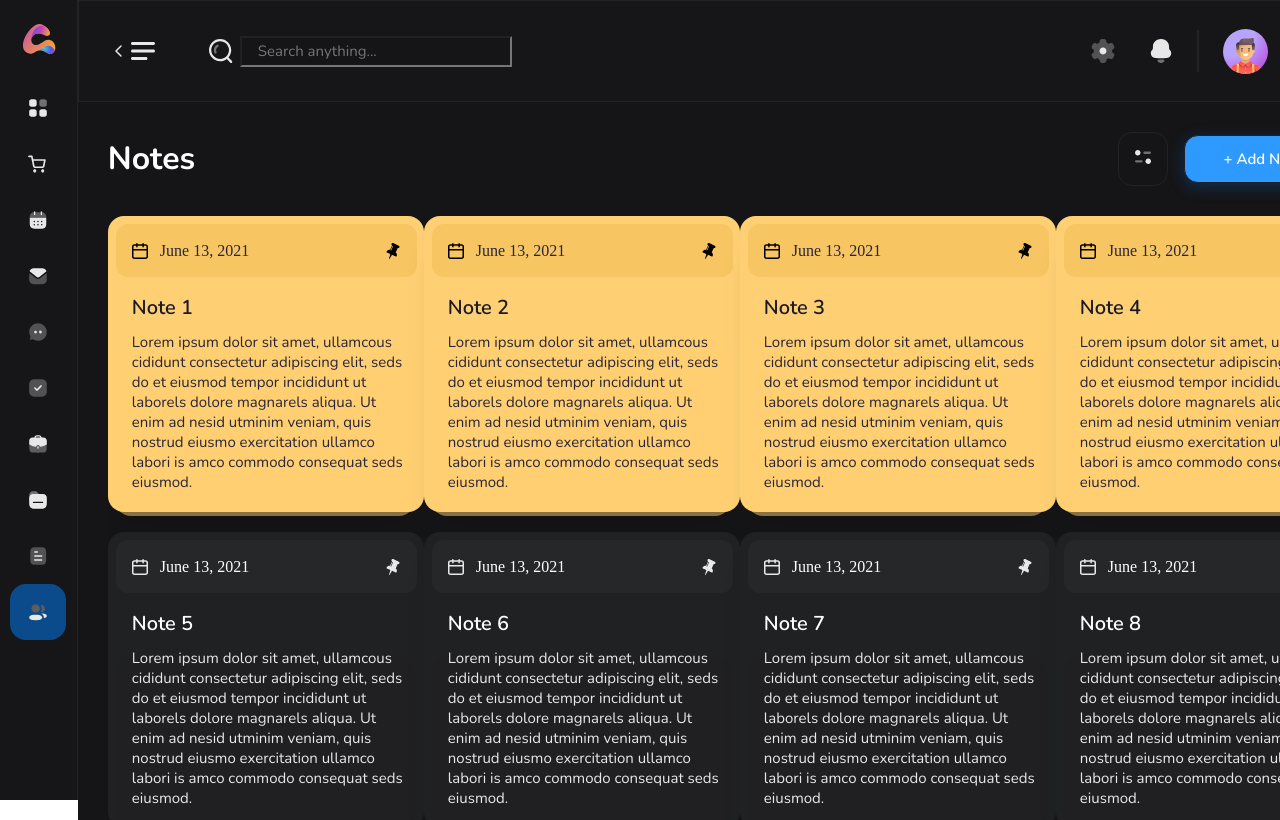
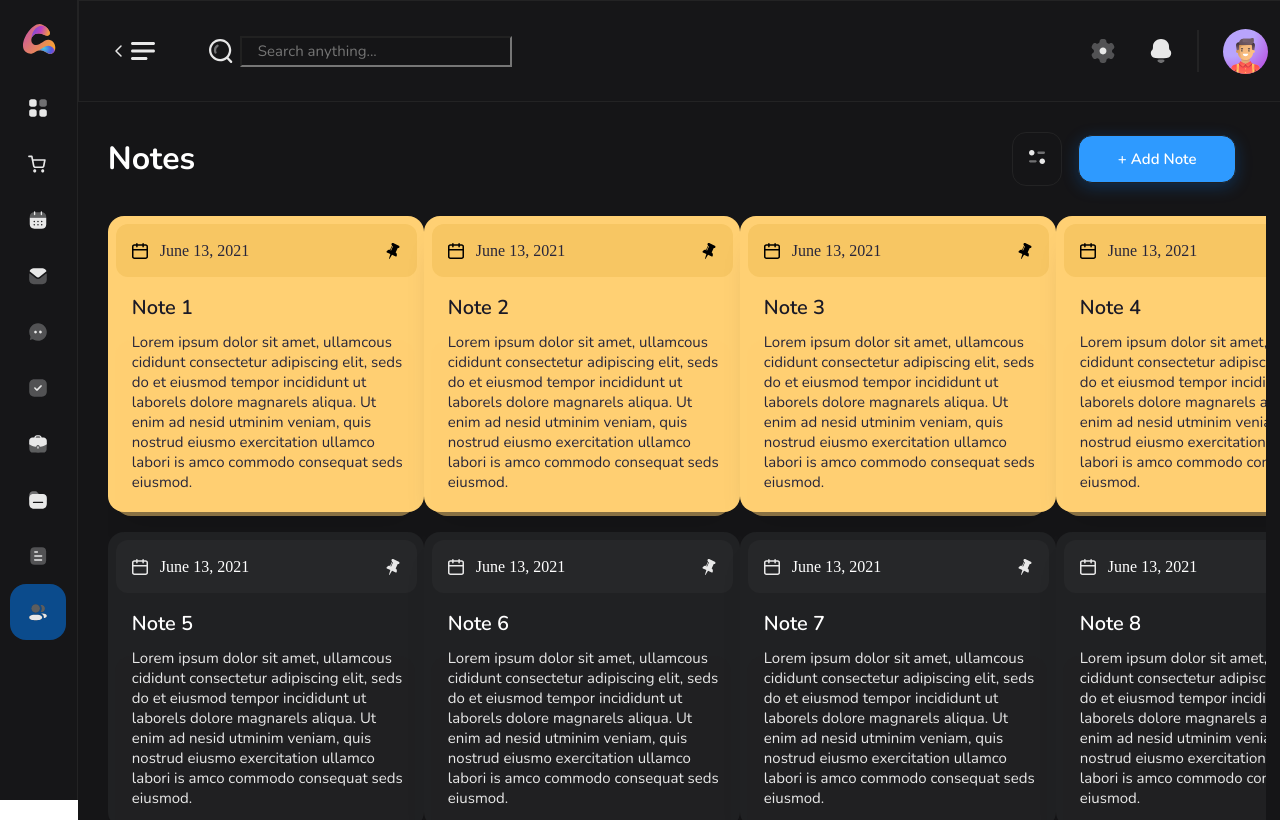
Before and after one commit to cconner57/Next-Alpha, a Next.js app: page /notes in a window 1280 px wide. Built offline with nearby package versions, Linux system fonts and the light colour scheme.

Commit message:
consolidated styles

```diff
--- a/src/components/Contact/ContactCard.tsx
+++ b/src/components/Contact/ContactCard.tsx
@@ -1,4 +1,4 @@
-import styles from "@/styles/Contact.module.scss";
+import styles from "@/styles/Contacts.module.scss";
 import Image from "next/image";
 import { avatar1_40 } from "../../../public/Avatars";
 import {
--- a/src/components/Contact/ContactDetail.tsx
+++ b/src/components/Contact/ContactDetail.tsx
@@ -1,4 +1,4 @@
-import styles from "@/styles/Contact.module.scss";
+import styles from "@/styles/Contacts.module.scss";
 import Image from "next/image";
 import { ContactDetailProps } from "../../types/contact";
 
--- a/src/components/Contact/ContactGrid.tsx
+++ b/src/components/Contact/ContactGrid.tsx
@@ -1,4 +1,4 @@
-import styles from "@/styles/Contact.module.scss";
+import styles from "@/styles/Contacts.module.scss";
 import Image from "next/image";
 import { avatar1_150 } from "../../../public/Avatars";
 import { more2 } from "../../../public/Icons";
--- a/src/components/Notes/NoteItem.tsx
+++ b/src/components/Notes/NoteItem.tsx
@@ -2,7 +2,7 @@ import Image from "next/image";
 import { useState } from "react";
 import { calendar, pushpin } from "../../../public/Icons";
 import { NoteItemProps } from "@/types/notes";
-import styles from "../../styles/Note.module.scss";
+import styles from "../../styles/Notes.module.scss";
 
 export const NoteItem = ({
 	note: { date, pinned, title, content },
--- a/src/components/Notes/ViewNote.tsx
+++ b/src/components/Notes/ViewNote.tsx
@@ -1,4 +1,4 @@
-import styles from "../../styles/Note.module.scss";
+import styles from "../../styles/Notes.module.scss";
 import Image from "next/image";
 import {
 	alignLeft,
--- a/src/pages/notes.tsx
+++ b/src/pages/notes.tsx
@@ -1,14 +1,19 @@
 import { Button } from "@/components/Common/Button";
 import { Modal } from "@/components/Common/Modal";
 import { NoteItem, ViewNote } from "@/components/Notes";
+import { Note, NoteModal } from "@/types/notes";
 import Image from "next/image";
 import { useState } from "react";
 import { filter3 } from "../../public/Icons";
-import { Note } from "@/types/notes";
-import { notesData } from "../data/notes"
+import { notesData } from "../data/notes";
+import styles from "../styles/Notes.module.scss";
 
 const Notes = () => {
-	const [openModal, setOpenModal] = useState<boolean>(false);
+	const [openModal, setOpenModal] = useState<NoteModal>({
+		viewNote: false,
+		addNote: false,
+		editNote: false,
+	});
 	const [notes, setNotes] = useState<Note[]>(notesData);
 	const [selectedNote, setSelectedNote] = useState<Note>({
 		content: "",
@@ -19,69 +24,43 @@ const Notes = () => {
 	});
 
 	const deleteNote = (note: Note) => {
-		console.log("deleted note");
 		setNotes(notes.filter((item) => item.id !== note.id));
-		setOpenModal(false);
+		setOpenModal((prevItem) => ({ ...prevItem, viewNote: false }));
 	};
 
 	return (
-		<main
-			style={{
-				backgroundColor: "#151517",
-				padding: "0 30px",
-				width: "90.5 vw",
-				position: "relative",
-			}}>
-			<div style={{ display: "flex", justifyContent: "space-between" }}>
-				<h2
-					style={{
-						fontFamily: "Nunito",
-						fontStyle: "normal",
-						fontWeight: "700",
-						fontSize: "32px",
-						lineHeight: "44px",
-						display: "flex",
-						alignItems: "center",
-						color: "#FFFFFF",
-						margin: "32px 0",
-					}}>
-					Notes
-				</h2>
-				<div style={{ display: "flex", gap: "16px", margin: "30px" }}>
-					<div
-						style={{
-							padding: "14px",
-							border: "1px solid #232324",
-							borderRadius: "14px ",
-							cursor: "pointer",
-						}}>
+		<main className={styles.notesPage}>
+			<div className={styles.header}>
+				<h2>Notes</h2>
+				<div className={styles.actions}>
+					<div className={styles.filter}>
 						<Image width={20} height={20} src={filter3} alt="filter" />
 					</div>
 					<Button variant="primary" text="+ Add Note" />
 				</div>
 			</div>
-			<div
-				style={{
-					display: "grid",
-					gridTemplateColumns: "repeat(4, 1fr)",
-					gridGap: "20px 0px",
-					overflow: "auto",
-					height: "70.4vh",
-					paddingBottom: "40px",
-				}}>
+			<div className={styles.body}>
 				{notes.map((note: Note) => (
 					<NoteItem
 						key={note.id}
 						note={note}
-						toggleModal={() => setOpenModal(!openModal)}
+						toggleModal={() =>
+							setOpenModal((prevItem) => ({ ...prevItem, viewNote: true }))
+						}
 						focusedNote={() => setSelectedNote(note)}
 					/>
 				))}
 			</div>
-			<Modal closeModal={() => setOpenModal(!openModal)} openModal={openModal}>
+			<Modal
+				closeModal={() =>
+					setOpenModal((prevItem) => ({ ...prevItem, viewNote: false }))
+				}
+				openModal={openModal.viewNote}>
 				<ViewNote
 					deleteNote={() => deleteNote(selectedNote)}
-					closeModal={() => setOpenModal(false)}
+					closeModal={() =>
+						setOpenModal((prevItem) => ({ ...prevItem, viewNote: false }))
+					}
 					selectedNote={selectedNote}
 				/>
 			</Modal>
--- a/src/styles/Note.module.scss
+++ b/src/styles/Notes.module.scss
@@ -1,3 +1,44 @@
+.notesPage {
+	background-color: #151517;
+	padding: 0 30px;
+	width: 90.5vw;
+	position: relative;
+	.header {
+		display: flex;
+		justify-content: space-between;
+		h2 {
+			font-family: "Nunito";
+			font-style: normal;
+			font-weight: 700;
+			font-size: 32px;
+			line-height: 44px;
+			display: flex;
+			align-items: center;
+			color: #ffffff;
+			margin: 32px 0;
+		}
+		.actions {
+			display: flex;
+			gap: 16px;
+			margin: 30px;
+			.filter {
+				padding: 14px;
+				border: 1px solid #232324;
+				border-radius: 14px;
+				cursor: pointer;
+			}
+		}
+	}
+	.body {
+		display: grid;
+		grid-template-columns: repeat(4, 1fr);
+		grid-gap: 20px 0px;
+		overflow: auto;
+		height: 70.4vh;
+		padding-bottom: 40px;
+	}
+}
+
 .noteItem {
 	width: 300px;
 	height: 280px;
```
Also changed, not shown: src/pages/contacts.tsx (+6 -30 lines), src/styles/Contacts.module.scss (renamed from src/styles/Contact.module.scss, +33 -0 lines), src/types/notes.ts (+7 -1 lines).
